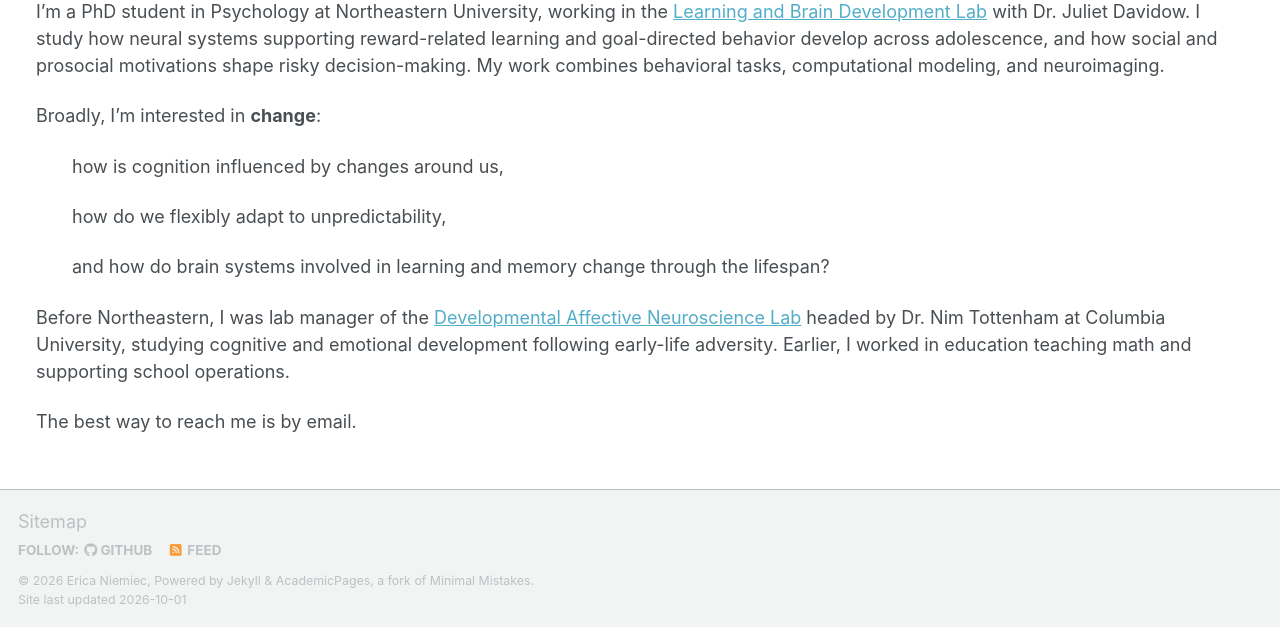
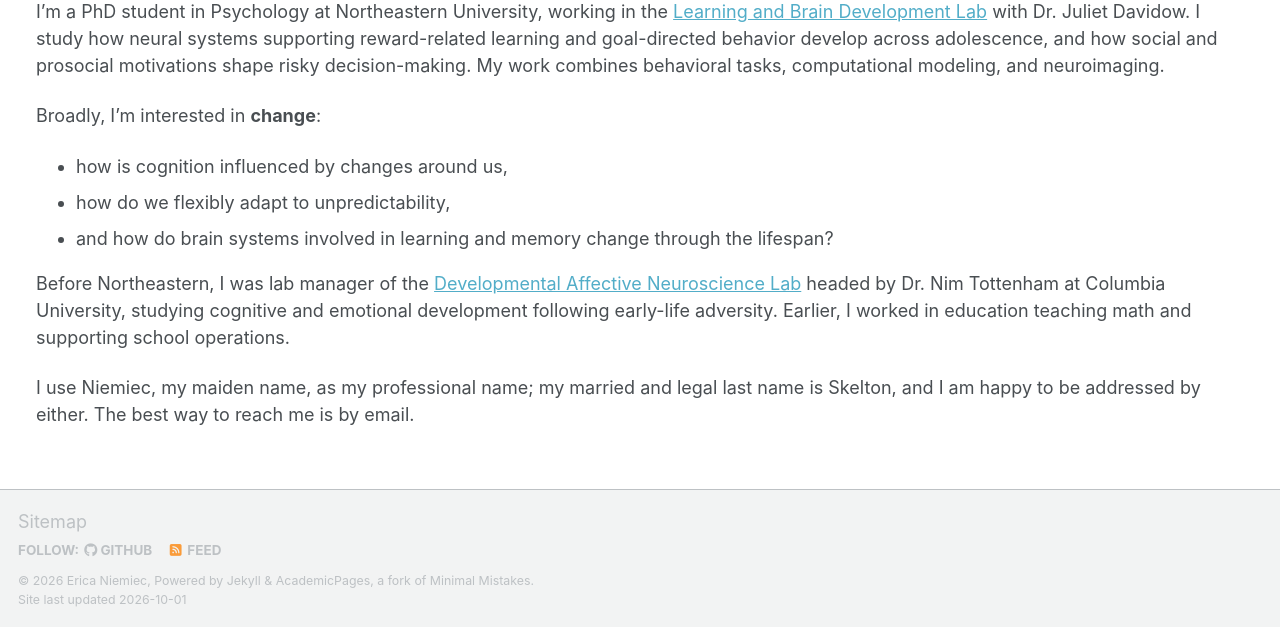
Before and after one commit to ericaniemiec/ericaniemiec.github.io, a Jekyll site: the page built from _pages/about.md, in a window 1280 px wide and 1235 px high. Shown: the part 608-1235 px from the top of the window. Built offline with Jekyll 4.4.1, drawn with Linux system fonts in a browser that asks for light colours; a script bundle is joined from its source files by our own code; our own code applies the rules of GitHub Pages for plain Markdown files; library files that are not in the unit come from our copies.

Commit message:
Update about.md

```diff
--- a/_pages/about.md
+++ b/_pages/about.md
@@ -22,18 +22,15 @@ and prosocial motivations shape risky decision-making. My work combines
 behavioral tasks, computational modeling, and neuroimaging.
 
 Broadly, I'm interested in **change**:
-
-&emsp;&emsp;how is cognition influenced by changes around us,
-
-&emsp;&emsp;how do we flexibly adapt to unpredictability,
-
-&emsp;&emsp;and how do brain systems involved in learning and memory change through the lifespan?
+- how is cognition influenced by changes around us,
+- how do we flexibly adapt to unpredictability,
+- and how do brain systems involved in learning and memory change through the lifespan?
 
 Before Northeastern, I was lab manager of the [Developmental Affective
 Neuroscience Lab](https://danlab.psychology.columbia.edu/)
 headed by Dr. Nim Tottenham at Columbia University, studying cognitive and emotional development
 following early-life adversity. Earlier, I worked in education teaching math and supporting school operations.
 
-The best way to reach me is by email.
+I use Niemiec, my maiden name, as my professional name; my married and legal last name is Skelton, and I am happy to be addressed by either. The best way to reach me is by email.
 
 </div>
```
